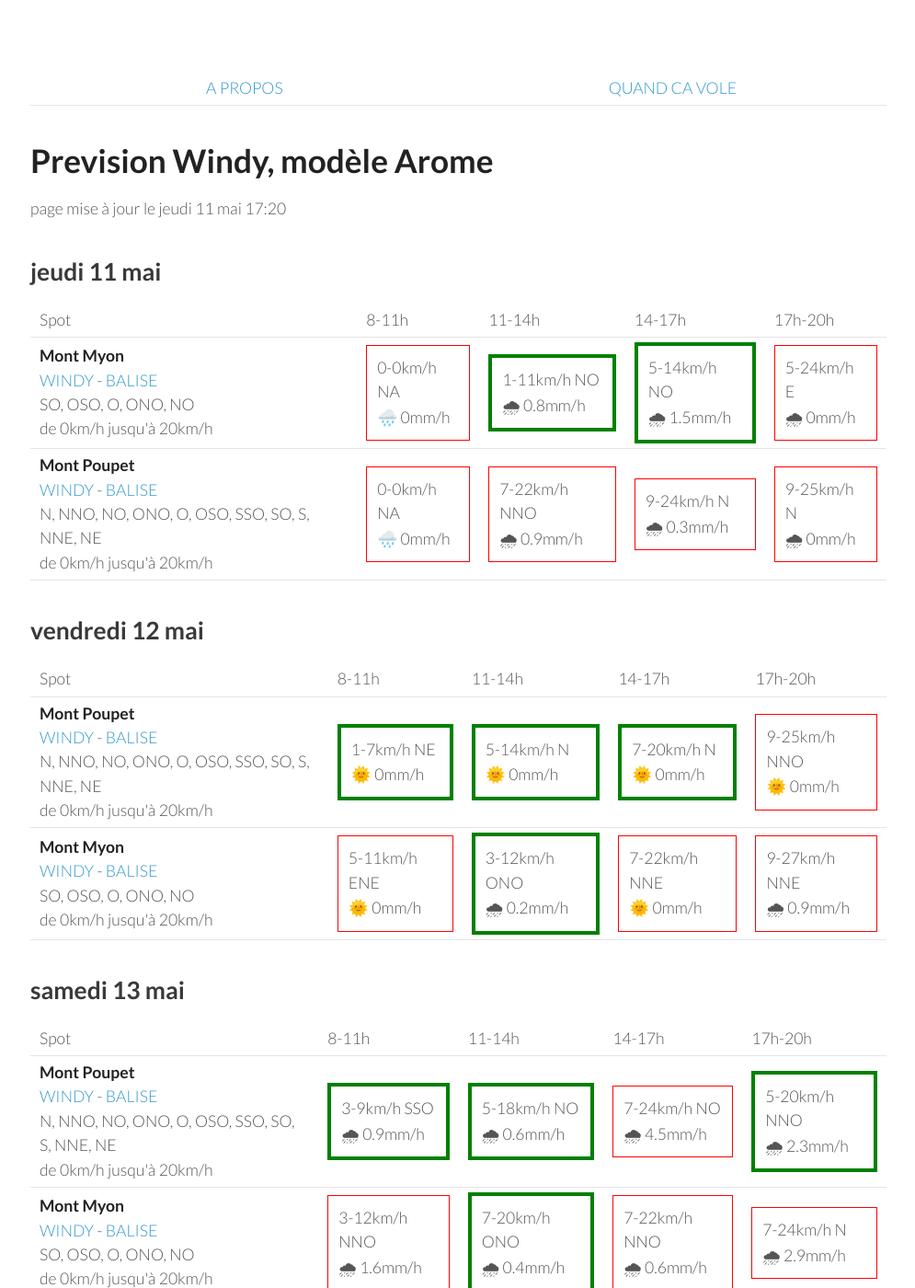
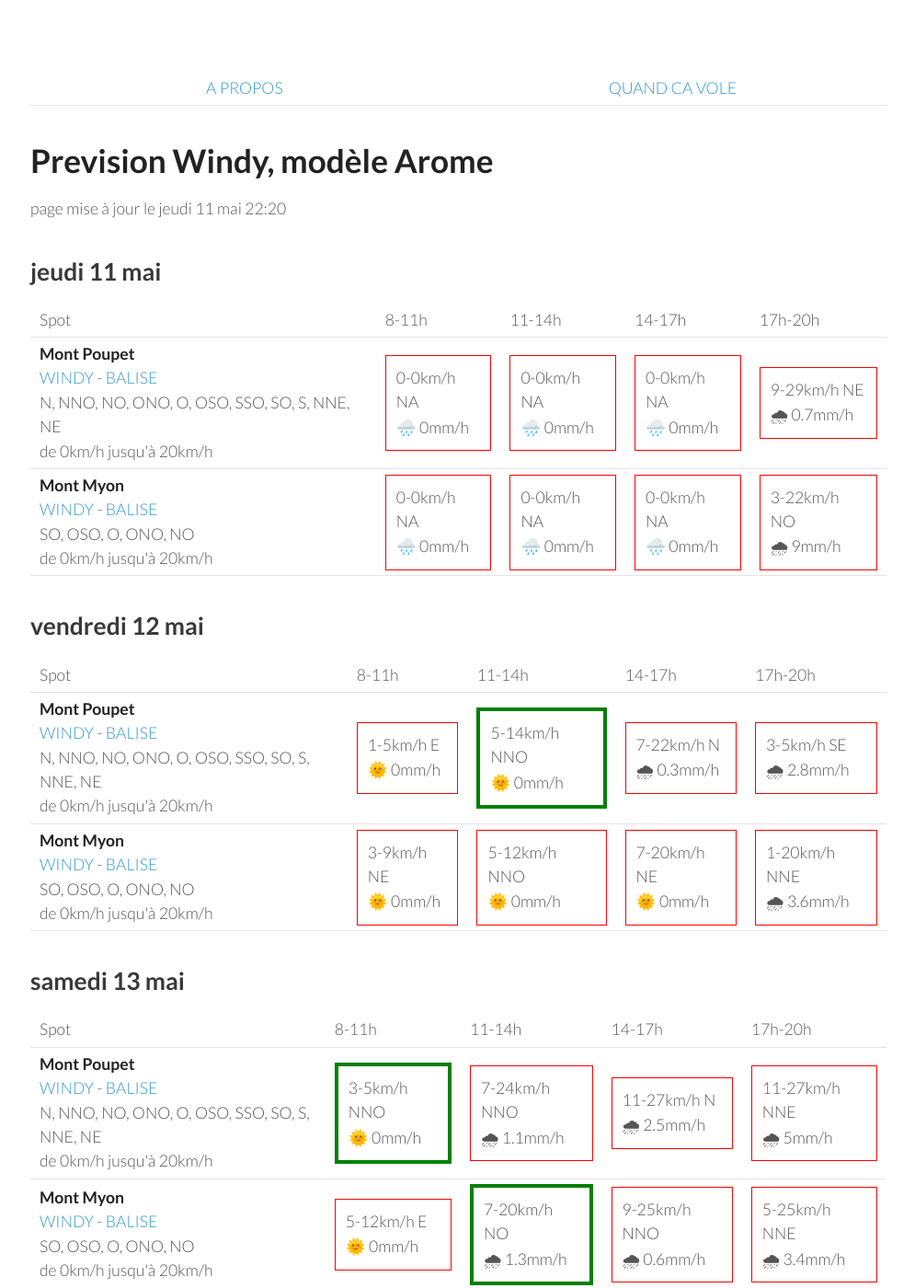
Before and after one commit to parapente-dans-le-nord/parapente-dans-le-nord.github.io, a Jekyll site: the page built from jura.markdown, in a window 1280 px wide and 1400 px high. Shown: the whole window at 92% size, without its empty margins (25-1020 px from the left). Built offline with Jekyll 4.4.1, drawn with Linux system fonts in a browser that asks for light colours; some of the changed text lies outside the part shown.

Commit message:
update index.markdown

```diff
--- a/jura.markdown
+++ b/jura.markdown
@@ -7,7 +7,7 @@ title:  "Tous les spots"
 {: .links}
 
 # Prevision Windy, modèle Arome
-page mise à jour le jeudi 11 mai 17:20
+page mise à jour le jeudi 11 mai 22:20
 
 ## jeudi 11 mai
 
@@ -22,21 +22,21 @@ page mise à jour le jeudi 11 mai 17:20
       <td>17h-20h</td>
     </tr>
 <tr>
+        <td><strong>Mont Poupet</strong><br><a href="https://windy.com/46.970/5.876?46.541,5.876,8">WINDY</a> - <span class=""><a href="http://www.balisemeteo.com/balise.php?idBalise=92">BALISE</a> </span><br> <span class="vent-favorable">N, NNO, NO, ONO, O, OSO, SSO, SO, S, NNE, NE</span><br><span class="force-vent">de 0km/h jusqu'à 20km/h</span> </td>
+
+            <td><div class="not-flyable"><p>0-0km/h NA</p><p>🌧️ 0mm/h</p></div></td>
+            <td><div class="not-flyable"><p>0-0km/h NA</p><p>🌧️ 0mm/h</p></div></td>
+            <td><div class="not-flyable"><p>0-0km/h NA</p><p>🌧️ 0mm/h</p></div></td>
+            <td><div class="not-flyable"><p>9-29km/h NE</p><p>🌧 0.7mm/h</p></div></td>
+
+    </tr>
+<tr>
         <td><strong>Mont Myon</strong><br><a href="https://windy.com/46.331/5.397?45.898,5.394,8,m:eWoagj8">WINDY</a> - <span class=""><a href="http://www.balisemeteo.com/balise.php?idBalise=70">BALISE</a> </span><br> <span class="vent-favorable">SO, OSO, O, ONO, NO</span><br><span class="force-vent">de 0km/h jusqu'à 20km/h</span> </td>
 
             <td><div class="not-flyable"><p>0-0km/h NA</p><p>🌧️ 0mm/h</p></div></td>
-            <td><div class="flyable"><p>1-11km/h NO</p><p>🌧 0.8mm/h</p></div></td>
-            <td><div class="flyable"><p>5-14km/h NO</p><p>🌧 1.5mm/h</p></div></td>
-            <td><div class="not-flyable"><p>5-24km/h E</p><p>🌧 0mm/h</p></div></td>
-
-    </tr>
-<tr>
-        <td><strong>Mont Poupet</strong><br><a href="https://windy.com/46.970/5.876?46.541,5.876,8">WINDY</a> - <span class=""><a href="http://www.balisemeteo.com/balise.php?idBalise=92">BALISE</a> </span><br> <span class="vent-favorable">N, NNO, NO, ONO, O, OSO, SSO, SO, S, NNE, NE</span><br><span class="force-vent">de 0km/h jusqu'à 20km/h</span> </td>
-
             <td><div class="not-flyable"><p>0-0km/h NA</p><p>🌧️ 0mm/h</p></div></td>
-            <td><div class="not-flyable"><p>7-22km/h NNO</p><p>🌧 0.9mm/h</p></div></td>
-            <td><div class="not-flyable"><p>9-24km/h N</p><p>🌧 0.3mm/h</p></div></td>
-            <td><div class="not-flyable"><p>9-25km/h N</p><p>🌧 0mm/h</p></div></td>
+            <td><div class="not-flyable"><p>0-0km/h NA</p><p>🌧️ 0mm/h</p></div></td>
+            <td><div class="not-flyable"><p>3-22km/h NO</p><p>🌧 9mm/h</p></div></td>
 
     </tr>
 
@@ -58,20 +58,20 @@ page mise à jour le jeudi 11 mai 17:20
 <tr>
         <td><strong>Mont Poupet</strong><br><a href="https://windy.com/46.970/5.876?46.541,5.876,8">WINDY</a> - <span class=""><a href="http://www.balisemeteo.com/balise.php?idBalise=92">BALISE</a> </span><br> <span class="vent-favorable">N, NNO, NO, ONO, O, OSO, SSO, SO, S, NNE, NE</span><br><span class="force-vent">de 0km/h jusqu'à 20km/h</span> </td>
 
-            <td><div class="flyable"><p>1-7km/h NE</p><p>🌞 0mm/h</p></div></td>
-            <td><div class="flyable"><p>5-14km/h N</p><p>🌞 0mm/h</p></div></td>
-            <td><div class="flyable"><p>7-20km/h N</p><p>🌞 0mm/h</p></div></td>
-            <td><div class="not-flyable"><p>9-25km/h NNO</p><p>🌞 0mm/h</p></div></td>
+            <td><div class="not-flyable"><p>1-5km/h E</p><p>🌞 0mm/h</p></div></td>
+            <td><div class="flyable"><p>5-14km/h NNO</p><p>🌞 0mm/h</p></div></td>
+            <td><div class="not-flyable"><p>7-22km/h N</p><p>🌧 0.3mm/h</p></div></td>
+            <td><div class="not-flyable"><p>3-5km/h SE</p><p>🌧 2.8mm/h</p></div></td>
 
 
     </tr>
 <tr>
         <td><strong>Mont Myon</strong><br><a href="https://windy.com/46.331/5.397?45.898,5.394,8,m:eWoagj8">WINDY</a> - <span class=""><a href="http://www.balisemeteo.com/balise.php?idBalise=70">BALISE</a> </span><br> <span class="vent-favorable">SO, OSO, O, ONO, NO</span><br><span class="force-vent">de 0km/h jusqu'à 20km/h</span> </td>
 
-            <td><div class="not-flyable"><p>5-11km/h ENE</p><p>🌞 0mm/h</p></div></td>
-            <td><div class="flyable"><p>3-12km/h ONO</p><p>🌧 0.2mm/h</p></div></td>
-            <td><div class="not-flyable"><p>7-22km/h NNE</p><p>🌞 0mm/h</p></div></td>
-            <td><div class="not-flyable"><p>9-27km/h NNE</p><p>🌧 0.9mm/h</p></div></td>
+            <td><div class="not-flyable"><p>3-9km/h NE</p><p>🌞 0mm/h</p></div></td>
+            <td><div class="not-flyable"><p>5-12km/h NNO</p><p>🌞 0mm/h</p></div></td>
+            <td><div class="not-flyable"><p>7-20km/h NE</p><p>🌞 0mm/h</p></div></td>
+            <td><div class="not-flyable"><p>1-20km/h NNE</p><p>🌧 3.6mm/h</p></div></td>
 
 
     </tr>
@@ -94,20 +94,20 @@ page mise à jour le jeudi 11 mai 17:20
 <tr>
         <td><strong>Mont Poupet</strong><br><a href="https://windy.com/46.970/5.876?46.541,5.876,8">WINDY</a> - <span class=""><a href="http://www.balisemeteo.com/balise.php?idBalise=92">BALISE</a> </span><br> <span class="vent-favorable">N, NNO, NO, ONO, O, OSO, SSO, SO, S, NNE, NE</span><br><span class="force-vent">de 0km/h jusqu'à 20km/h</span> </td>
 
-            <td><div class="flyable"><p>3-9km/h SSO</p><p>🌧 0.9mm/h</p></div></td>
-            <td><div class="flyable"><p>5-18km/h NO</p><p>🌧 0.6mm/h</p></div></td>
-            <td><div class="not-flyable"><p>7-24km/h NO</p><p>🌧 4.5mm/h</p></div></td>
-            <td><div class="flyable"><p>5-20km/h NNO</p><p>🌧 2.3mm/h</p></div></td>
+            <td><div class="flyable"><p>3-5km/h NNO</p><p>🌞 0mm/h</p></div></td>
+            <td><div class="not-flyable"><p>7-24km/h NNO</p><p>🌧 1.1mm/h</p></div></td>
+            <td><div class="not-flyable"><p>11-27km/h N</p><p>🌧 2.5mm/h</p></div></td>
+            <td><div class="not-flyable"><p>11-27km/h NNE</p><p>🌧 5mm/h</p></div></td>
 
 
     </tr>
 <tr>
         <td><strong>Mont Myon</strong><br><a href="https://windy.com/46.331/5.397?45.898,5.394,8,m:eWoagj8">WINDY</a> - <span class=""><a href="http://www.balisemeteo.com/balise.php?idBalise=70">BALISE</a> </span><br> <span class="vent-favorable">SO, OSO, O, ONO, NO</span><br><span class="force-vent">de 0km/h jusqu'à 20km/h</span> </td>
 
-            <td><div class="not-flyable"><p>3-12km/h NNO</p><p>🌧 1.6mm/h</p></div></td>
-            <td><div class="flyable"><p>7-20km/h ONO</p><p>🌧 0.4mm/h</p></div></td>
-            <td><div class="not-flyable"><p>7-22km/h NNO</p><p>🌧 0.6mm/h</p></div></td>
-            <td><div class="not-flyable"><p>7-24km/h N</p><p>🌧 2.9mm/h</p></div></td>
+            <td><div class="not-flyable"><p>5-12km/h E</p><p>🌞 0mm/h</p></div></td>
+            <td><div class="flyable"><p>7-20km/h NO</p><p>🌧 1.3mm/h</p></div></td>
+            <td><div class="not-flyable"><p>9-25km/h NNO</p><p>🌧 0.6mm/h</p></div></td>
+            <td><div class="not-flyable"><p>5-25km/h NNE</p><p>🌧 3.4mm/h</p></div></td>
 
 
     </tr>
@@ -130,20 +130,20 @@ page mise à jour le jeudi 11 mai 17:20
 <tr>
         <td><strong>Mont Poupet</strong><br><a href="https://windy.com/46.970/5.876?46.541,5.876,8">WINDY</a> - <span class=""><a href="http://www.balisemeteo.com/balise.php?idBalise=92">BALISE</a> </span><br> <span class="vent-favorable">N, NNO, NO, ONO, O, OSO, SSO, SO, S, NNE, NE</span><br><span class="force-vent">de 0km/h jusqu'à 20km/h</span> </td>
 
-            <td><div class="flyable"><p>5-11km/h OSO</p><p>🌧 2.1mm/h</p></div></td>
-            <td><div class="flyable"><p>5-18km/h ONO</p><p>🌧 0.5mm/h</p></div></td>
-            <td><div class="not-flyable"><p>7-22km/h O</p><p>🌧 0.6mm/h</p></div></td>
-            <td><div class="not-flyable"><p>5-31km/h NO</p><p>🌧 1.8mm/h</p></div></td>
+            <td><div class="flyable"><p>0-9km/h O</p><p>🌞 0mm/h</p></div></td>
+            <td><div class="not-flyable"><p>7-24km/h NO</p><p>🌞 0mm/h</p></div></td>
+            <td><div class="not-flyable"><p>9-25km/h NNO</p><p>🌧 3mm/h</p></div></td>
+            <td><div class="not-flyable"><p>1-25km/h NNO</p><p>🌧 2.9mm/h</p></div></td>
 
 
     </tr>
 <tr>
         <td><strong>Mont Myon</strong><br><a href="https://windy.com/46.331/5.397?45.898,5.394,8,m:eWoagj8">WINDY</a> - <span class=""><a href="http://www.balisemeteo.com/balise.php?idBalise=70">BALISE</a> </span><br> <span class="vent-favorable">SO, OSO, O, ONO, NO</span><br><span class="force-vent">de 0km/h jusqu'à 20km/h</span> </td>
 
-            <td><div class="flyable"><p>3-11km/h O</p><p>🌧 3.2mm/h</p></div></td>
-            <td><div class="not-flyable"><p>7-22km/h NO</p><p>🌧 2mm/h</p></div></td>
-            <td><div class="not-flyable"><p>9-25km/h NNO</p><p>🌧 0.2mm/h</p></div></td>
-            <td><div class="not-flyable"><p>9-27km/h NO</p><p>🌧 2.8mm/h</p></div></td>
+            <td><div class="flyable"><p>3-9km/h ONO</p><p>🌧 0.7mm/h</p></div></td>
+            <td><div class="not-flyable"><p>7-22km/h NO</p><p>🌧 0.3mm/h</p></div></td>
+            <td><div class="not-flyable"><p>9-25km/h NNO</p><p>🌧 0.3mm/h</p></div></td>
+            <td><div class="not-flyable"><p>12-38km/h NNO</p><p>🌧 3.2mm/h</p></div></td>
 
 
     </tr>
@@ -166,20 +166,20 @@ page mise à jour le jeudi 11 mai 17:20
 <tr>
         <td><strong>Mont Poupet</strong><br><a href="https://windy.com/46.970/5.876?46.541,5.876,8">WINDY</a> - <span class=""><a href="http://www.balisemeteo.com/balise.php?idBalise=92">BALISE</a> </span><br> <span class="vent-favorable">N, NNO, NO, ONO, O, OSO, SSO, SO, S, NNE, NE</span><br><span class="force-vent">de 0km/h jusqu'à 20km/h</span> </td>
 
-            <td><div class="flyable"><p>3-14km/h SO</p><p>🌧 0.8mm/h</p></div></td>
-            <td><div class="flyable"><p>5-18km/h NNO</p><p>🌧 0.2mm/h</p></div></td>
-            <td><div class="not-flyable"><p>7-22km/h NNO</p><p>🌧 0.3mm/h</p></div></td>
-            <td><div class="not-flyable"><p>9-24km/h NNO</p><p>🌧 0.2mm/h</p></div></td>
+            <td><div class="flyable"><p>5-14km/h S</p><p>🌧 1.2mm/h</p></div></td>
+            <td><div class="not-flyable"><p>7-22km/h NO</p><p>🌧 0.4mm/h</p></div></td>
+            <td><div class="not-flyable"><p>7-22km/h NO</p><p>🌧 0.3mm/h</p></div></td>
+            <td><div class="not-flyable"><p>12-27km/h NNO</p><p>🌧 0.6mm/h</p></div></td>
 
 
     </tr>
 <tr>
         <td><strong>Mont Myon</strong><br><a href="https://windy.com/46.331/5.397?45.898,5.394,8,m:eWoagj8">WINDY</a> - <span class=""><a href="http://www.balisemeteo.com/balise.php?idBalise=70">BALISE</a> </span><br> <span class="vent-favorable">SO, OSO, O, ONO, NO</span><br><span class="force-vent">de 0km/h jusqu'à 20km/h</span> </td>
 
-            <td><div class="not-flyable"><p>5-12km/h ENE</p><p>🌞 0mm/h</p></div></td>
-            <td><div class="not-flyable"><p>9-24km/h N</p><p>🌧 0.2mm/h</p></div></td>
-            <td><div class="not-flyable"><p>11-27km/h NNO</p><p>🌞 0mm/h</p></div></td>
-            <td><div class="not-flyable"><p>12-33km/h NNO</p><p>🌞 0mm/h</p></div></td>
+            <td><div class="not-flyable"><p>1-9km/h ESE</p><p>🌞 0mm/h</p></div></td>
+            <td><div class="not-flyable"><p>9-22km/h NO</p><p>🌧 0.3mm/h</p></div></td>
+            <td><div class="not-flyable"><p>9-25km/h NNO</p><p>🌧 0.5mm/h</p></div></td>
+            <td><div class="not-flyable"><p>12-31km/h NNO</p><p>🌧 0.2mm/h</p></div></td>
 
 
     </tr>
@@ -202,20 +202,20 @@ page mise à jour le jeudi 11 mai 17:20
 <tr>
         <td><strong>Mont Poupet</strong><br><a href="https://windy.com/46.970/5.876?46.541,5.876,8">WINDY</a> - <span class=""><a href="http://www.balisemeteo.com/balise.php?idBalise=92">BALISE</a> </span><br> <span class="vent-favorable">N, NNO, NO, ONO, O, OSO, SSO, SO, S, NNE, NE</span><br><span class="force-vent">de 0km/h jusqu'à 20km/h</span> </td>
 
-            <td><div class="flyable"><p>7-16km/h N</p><p>🌞 0mm/h</p></div></td>
-            <td><div class="not-flyable"><p>11-25km/h N</p><p>🌧 0.3mm/h</p></div></td>
-            <td><div class="not-flyable"><p>16-37km/h N</p><p>🌧 0.7mm/h</p></div></td>
-            <td><div class="not-flyable"><p>18-40km/h N</p><p>🌞 0mm/h</p></div></td>
+            <td><div class="not-flyable"><p>12-31km/h N</p><p>🌧 0.4mm/h</p></div></td>
+            <td><div class="not-flyable"><p>18-40km/h N</p><p>🌧 0.2mm/h</p></div></td>
+            <td><div class="not-flyable"><p>16-40km/h N</p><p>🌧 0.2mm/h</p></div></td>
+            <td><div class="not-flyable"><p>14-38km/h N</p><p>🌞 0mm/h</p></div></td>
 
 
     </tr>
 <tr>
         <td><strong>Mont Myon</strong><br><a href="https://windy.com/46.331/5.397?45.898,5.394,8,m:eWoagj8">WINDY</a> - <span class=""><a href="http://www.balisemeteo.com/balise.php?idBalise=70">BALISE</a> </span><br> <span class="vent-favorable">SO, OSO, O, ONO, NO</span><br><span class="force-vent">de 0km/h jusqu'à 20km/h</span> </td>
 
-            <td><div class="not-flyable"><p>12-27km/h N</p><p>🌞 0mm/h</p></div></td>
-            <td><div class="not-flyable"><p>16-35km/h N</p><p>🌧 0.3mm/h</p></div></td>
-            <td><div class="not-flyable"><p>20-46km/h N</p><p>🌧 0.7mm/h</p></div></td>
-            <td><div class="not-flyable"><p>20-50km/h N</p><p>🌧 0.3mm/h</p></div></td>
+            <td><div class="not-flyable"><p>16-38km/h N</p><p>🌞 0mm/h</p></div></td>
+            <td><div class="not-flyable"><p>22-46km/h N</p><p>🌞 0mm/h</p></div></td>
+            <td><div class="not-flyable"><p>22-51km/h N</p><p>🌞 0mm/h</p></div></td>
+            <td><div class="not-flyable"><p>20-50km/h N</p><p>🌞 0mm/h</p></div></td>
 
 
     </tr>
```
